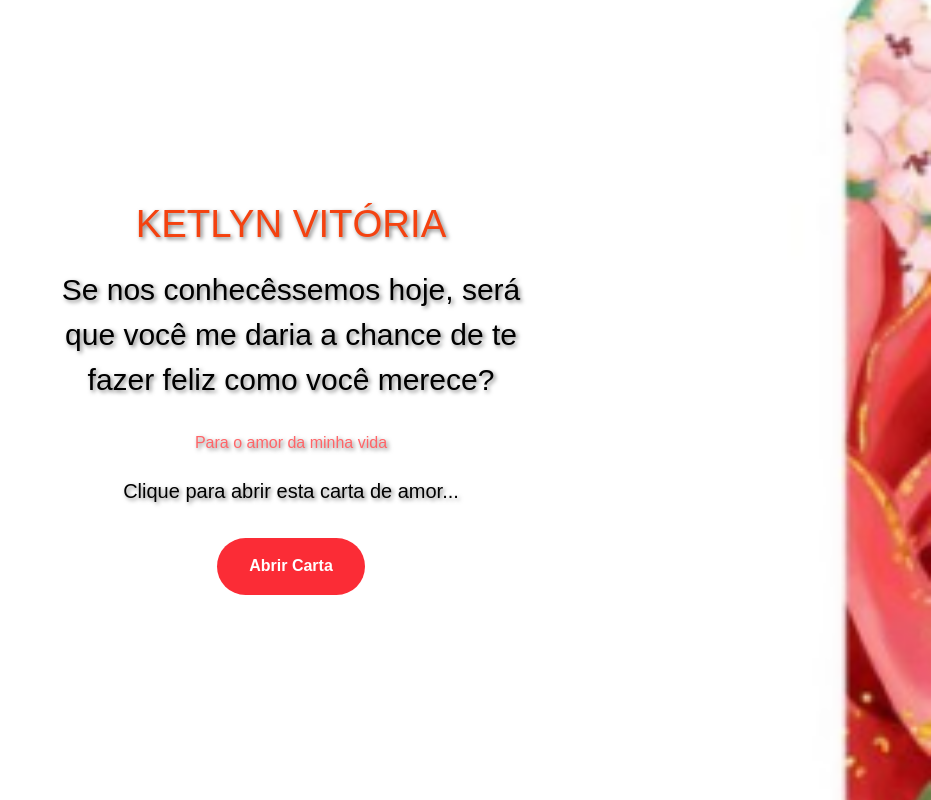
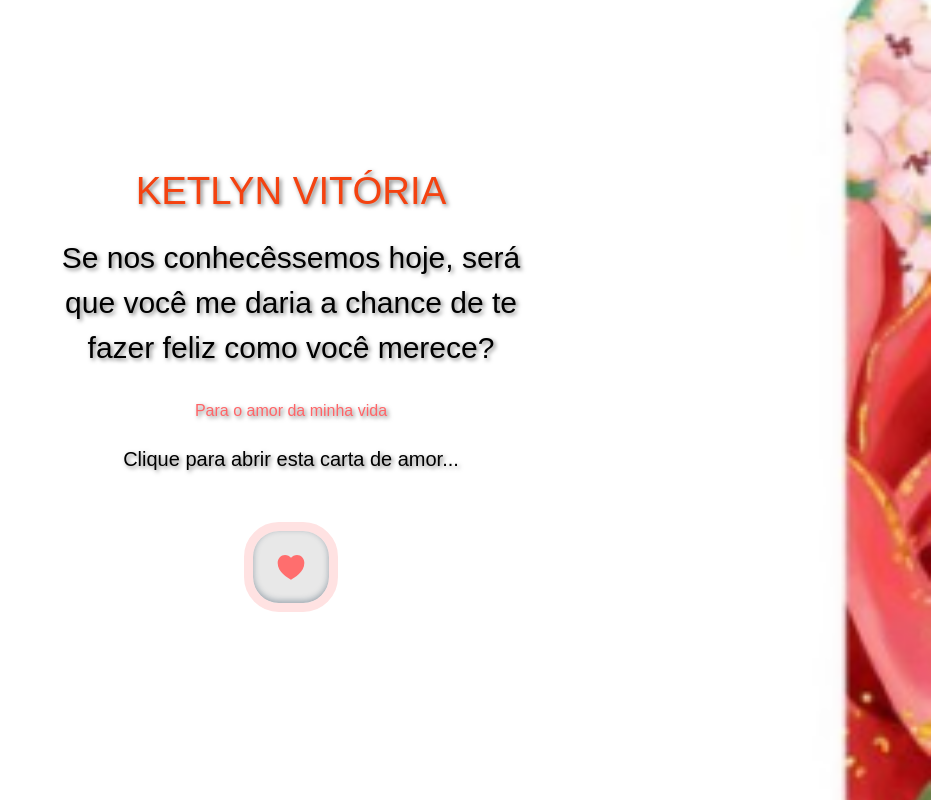
Before and after one commit to Nandosrv/KETLYN-VITORIA, a SvelteKit app: page / in a window 1280 px wide. Shown: the whole page, without its empty margins (349-1280 px from the left). Built offline with nearby package versions, Linux system fonts and the light colour scheme.

Commit message:
card love

```diff
--- /dev/null
+++ b/src/componentes/card.svelte
@@ -0,0 +1,75 @@
+<!-- svelte-ignore a11y_consider_explicit_label -->
+<button>
+    <svg height="32" width="32" viewBox="0 0 24 24" xmlns="http://www.w3.org/2000/svg"><path d="M0 0H24V24H0z" fill="none"></path><path d="M16.5 3C19.538 3 22 5.5 22 9c0 7-7.5 11-10 12.5C9.5 20 2 16 2 9c0-3.5 2.5-6 5.5-6C9.36 3 11 4 12 5c1-1 2.64-2 4.5-2z"></path></svg>
+  </button>
+  <style>
+    button {
+  display: flex;
+  justify-content: center;
+  align-items: center;
+  padding: 20px 22px 20px 22px;
+  box-shadow: rgba(10, 37, 64, 0.35) 0px -2px 6px 0px inset;
+  background-color: #e8e8e8;
+  border-color: #ffe2e2;
+  border-style: solid;
+  border-width: 9px;
+  border-radius: 35px;
+  transition: transform 400ms cubic-bezier(.68,-0.55,.27,2.5),
+  border-color 400ms ease-in-out,
+  background-color 400ms ease-in-out;
+  word-spacing: -2px;
+}
+
+@keyframes movingBorders {
+  0% {
+    border-color: #fce4e4;
+  }
+
+  50% {
+    border-color: #ffd8d8;
+  }
+
+  90% {
+    border-color: #fce4e4;
+  }
+}
+
+button:hover {
+  background-color: #eee;
+  transform: scale(105%);
+  animation: movingBorders 3s infinite;
+}
+
+button svg {
+  fill: rgb(255, 110, 110);
+}
+
+@keyframes beatingHeart {
+  0% {
+    transform: scale(1);
+  }
+
+  15% {
+    transform: scale(1.15);
+  }
+
+  30% {
+    transform: scale(1);
+  }
+
+  45% {
+    transform: scale(1.15);
+  }
+
+  60% {
+    transform: scale(1);
+  }
+}
+
+button:hover svg {
+  transform: scale(105%);
+  border-color: #ffd8d8;
+  animation: beatingHeart 1.2s infinite;
+}
+
+  </style>
--- a/src/routes/+page.svelte
+++ b/src/routes/+page.svelte
@@ -2,6 +2,8 @@
 	import { onMount } from 'svelte';
 	import home from '$lib/images/home.png';
 	import { goto } from '$app/navigation';
+	import card from '../componentes/card.svelte';
+    import Card from '../componentes/card.svelte';
 
 	let visible = false;
 
@@ -56,10 +58,10 @@
 
         <!-- Botão de clique -->
         <button
-          class="px-8 py-4 bg-red-500 text-white font-bold text-lg rounded-full hover:bg-pink-600 transition-all duration-300 transform hover:scale-105 focus:outline-none focus:ring-2 focus:ring-pink-400 focus:ring-opacity-50"
+          class="px-8 py-4  text-white font-bold text-lg rounded-full hover:bg-pink-600 transition-all duration-300 transform hover:scale-105 focus:outline-none focus:ring-2 focus:ring-pink-400 focus:ring-opacity-50"
           on:click={openLetter}
         >
-          Abrir Carta
+         <Card />
         </button>
       </div>
     </div>
```
